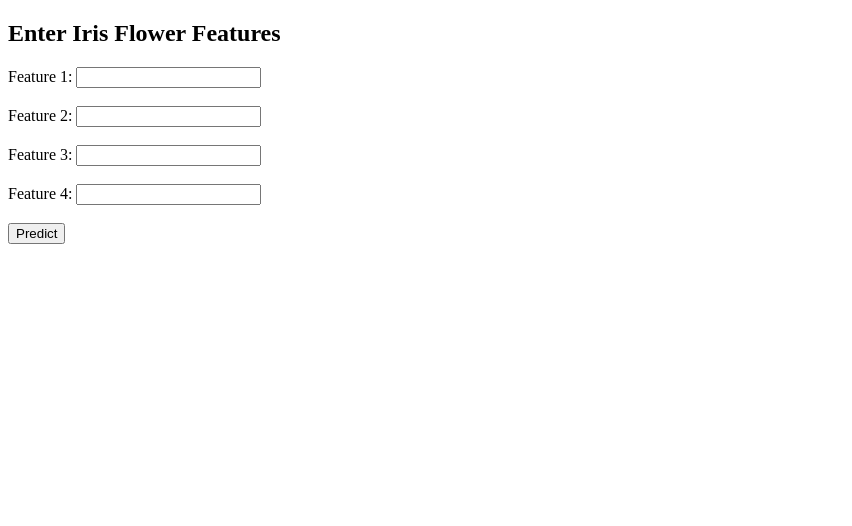
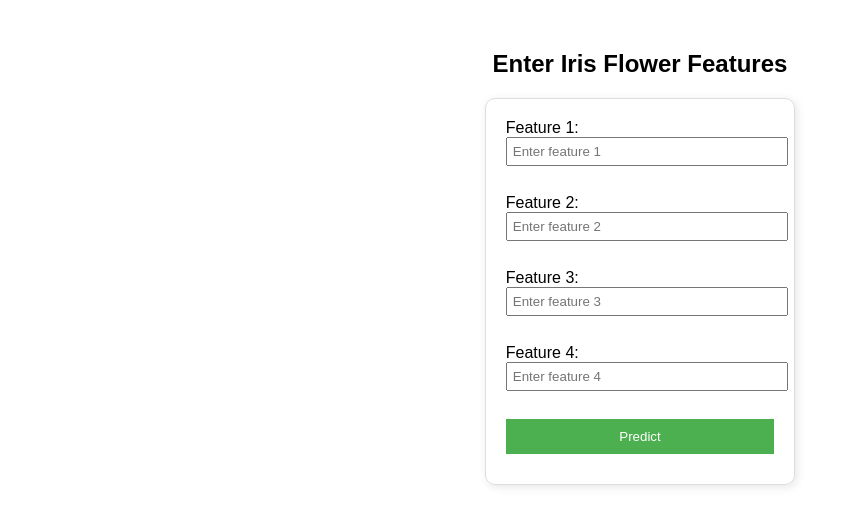
Before and after one commit to AdavallyLokeshReddy/iris_flask_colud, a Flask app: page / in a window 1280 px wide. Shown: the top 526 px of the page, without its empty margins (0-852 px from the left). Run offline with Flask 3, Linux system fonts and the light colour scheme; parts of the project's set-up code (start-up, migrations or seed data) failed here and were passed over.

Commit message:
Update home.html

```diff
--- a/templates/home.html
+++ b/templates/home.html
@@ -1,16 +1,50 @@
-<!-- home.html -->
 <!DOCTYPE html>
-<html>
+<html lang="en">
 <head>
+    <meta charset="UTF-8">
+    <meta name="viewport" content="width=device-width, initial-scale=1.0">
     <title>Iris Prediction</title>
+    <style>
+        body {
+            font-family: Arial, sans-serif;
+            text-align: center;
+            margin: 50px;
+        }
+        form {
+            display: inline-block;
+            text-align: left;
+            padding: 20px;
+            border: 1px solid #ddd;
+            border-radius: 10px;
+            box-shadow: 2px 2px 10px rgba(0,0,0,0.1);
+        }
+        input {
+            padding: 5px;
+            margin-bottom: 10px;
+            width: 100%;
+        }
+        input[type="submit"] {
+            background-color: #4CAF50;
+            color: white;
+            border: none;
+            padding: 10px;
+            cursor: pointer;
+        }
+        input[type="submit"]:hover {
+            background-color: #45a049;
+        }
+    </style>
 </head>
 <body>
+
     <h2>Enter Iris Flower Features</h2>
     <form action="/predict" method="post">
         {% for i in range(1, 5) %}
-            Feature {{ i }}: <input type="text" name="feature{{ i }}"><br><br>
+            <label for="feature{{ i }}">Feature {{ i }}:</label>
+            <input type="number" id="feature{{ i }}" name="feature{{ i }}" step="any" placeholder="Enter feature {{ i }}" required><br><br>
         {% endfor %}
         <input type="submit" value="Predict">
     </form>
+
 </body>
 </html>
```
